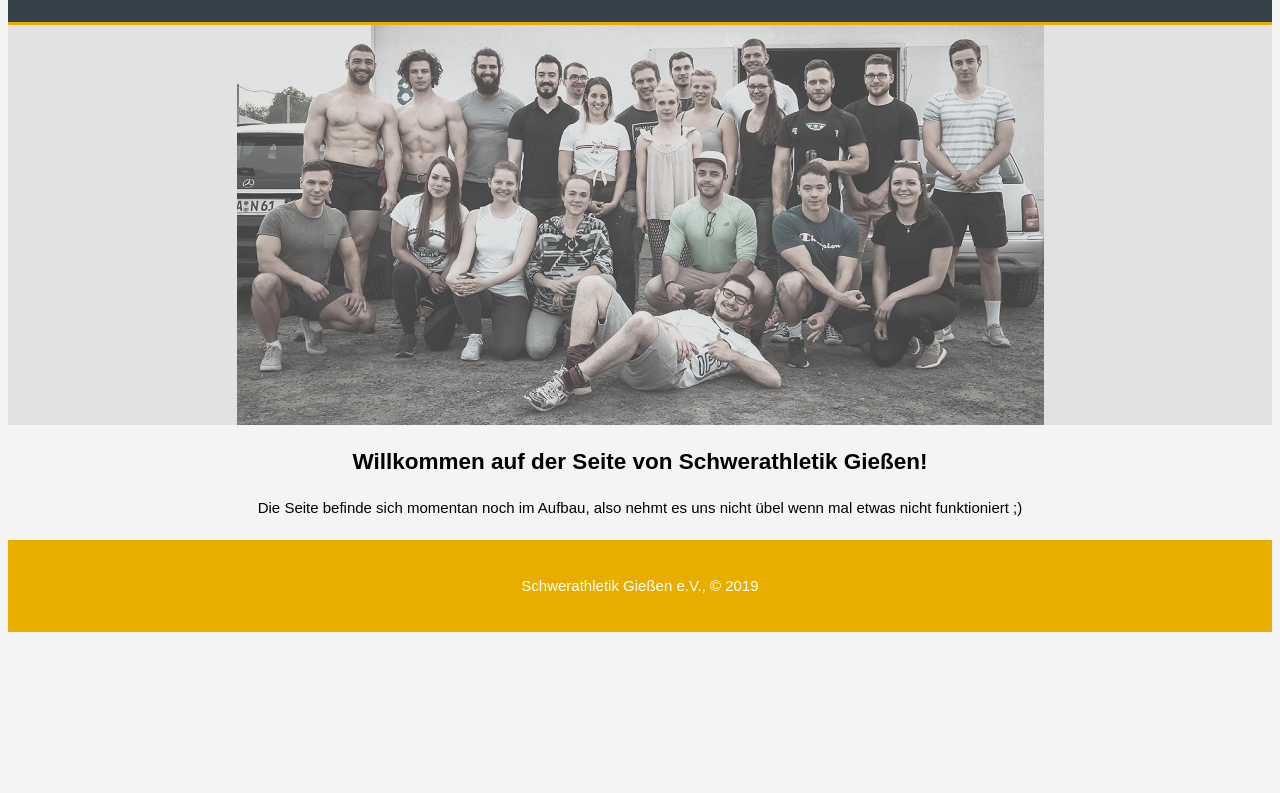
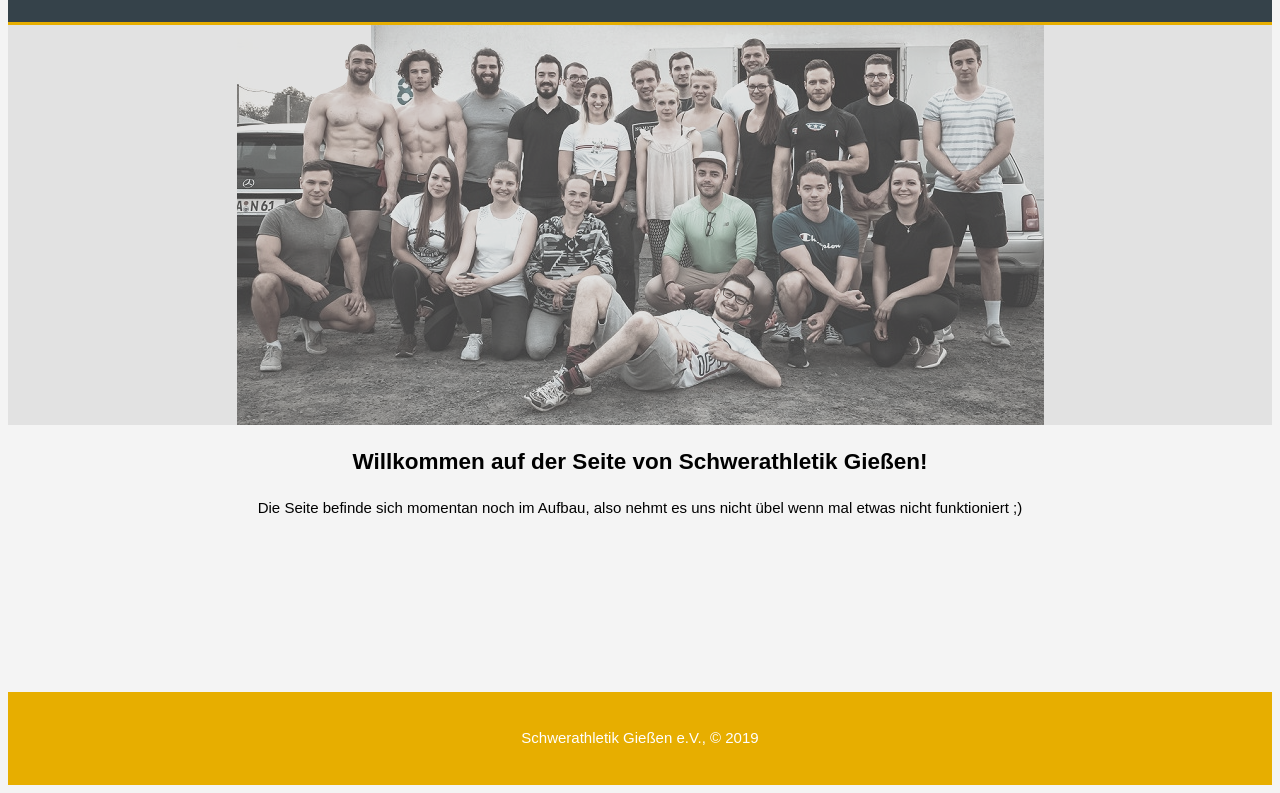
Before and after one commit to Ramon-Sc/websiteSath, a plain HTML site: page index.html in a window 1280 px wide. Shown: the part 86-879 px from the top of the page. Before the commit the page ends 800 px from the top, so only its background shows below. Drawn offline with Linux system fonts and the light colour scheme.

Commit message:
sticky footer
Testing sticky footer with calc() function

```diff
--- a/css/style.css
+++ b/css/style.css
@@ -221,7 +221,12 @@ article#main-col{
   min-width:400px;
 }
 
+.content {
+  min-height: calc(100vh - 50px);
+}
+
 footer{
+  height : 50 px;
   padding:20px;
   margin-top:20px;
   color: #ffffff;
--- a/index.html
+++ b/index.html
@@ -10,6 +10,7 @@
     <link rel="stylesheet" href="./css/style.css">
   </head>
   <body>
+    <div class="content">
     <header>
       <div class="container">
         <div id="branding">
@@ -80,6 +81,7 @@
       </div>
     </section>
   -->
+    </div> <!-- end of "content" class div -->
     <footer>
       <p>
         Schwerathletik Gießen e.V., &copy; 2019
```
